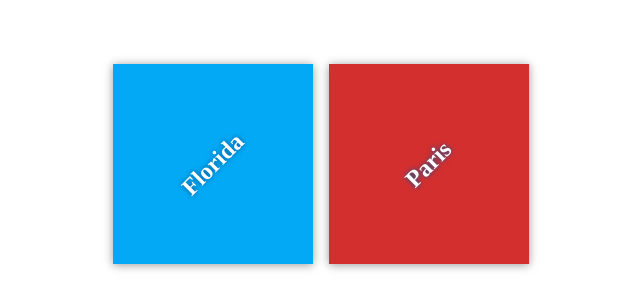
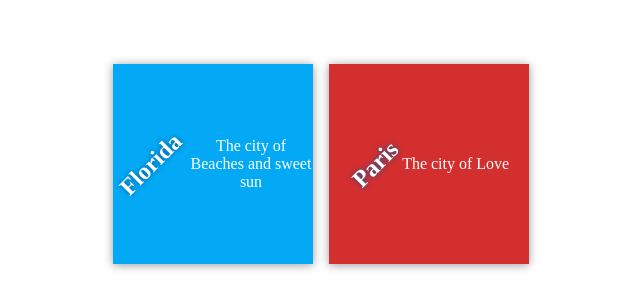
Before and after one commit to Lornzyy/my-travel-plans, a plain HTML site: page index.html in a window 1280 px wide. Shown: the part 236-544 px from the top of the page, without its empty margins (319-959 px from the left). Drawn offline with Linux system fonts and the light colour scheme.

Commit message:
Update index.html

```diff
--- a/index.html
+++ b/index.html
@@ -12,10 +12,12 @@
         <div class="destination-container">
             <div class="destination" id="florida">
                 <h2>Florida</h2>
+                <p>The city of Beaches and sweet sun</p>
             </div>
 
             <div class="destination" id="paris">
                 <h2>Paris</h2>
+                <p>The city of Love</p>
             </div>
         </div>
     </div>
```
